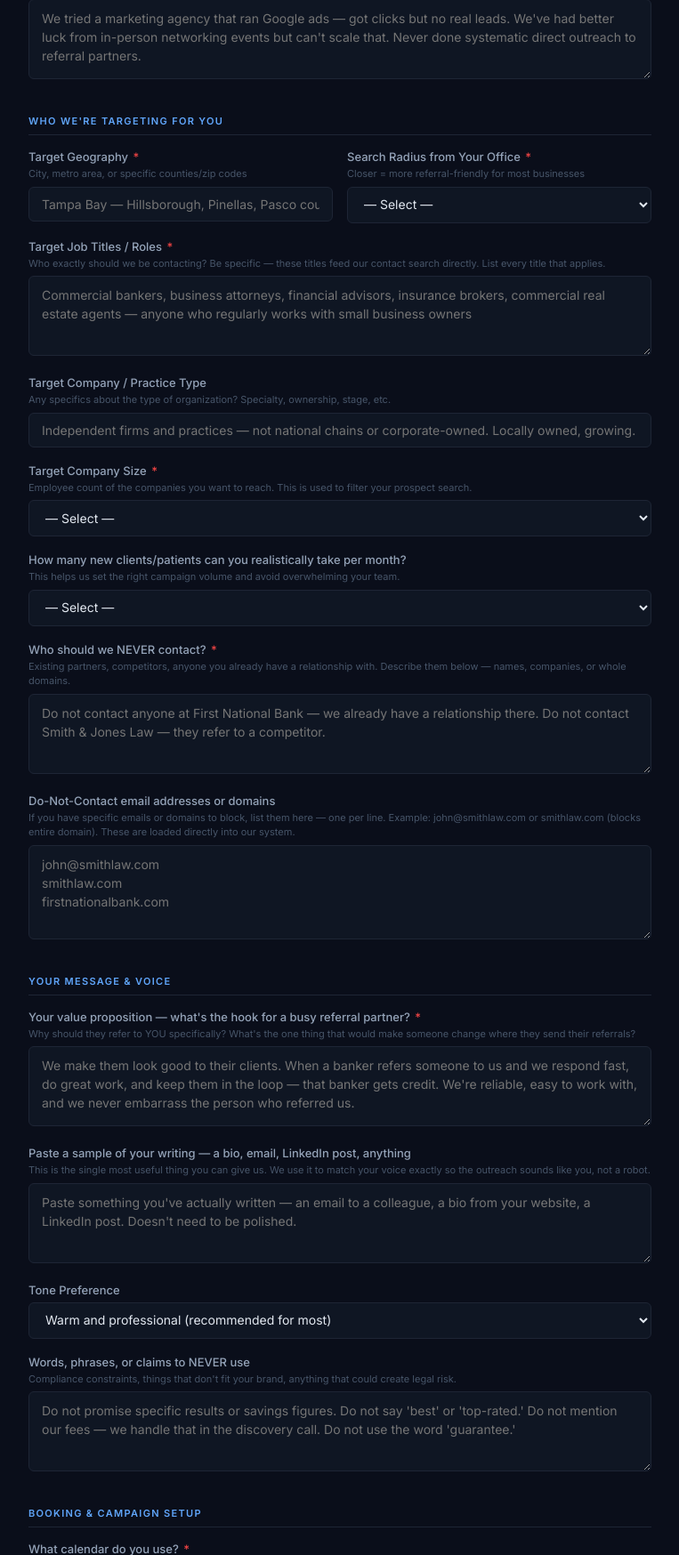
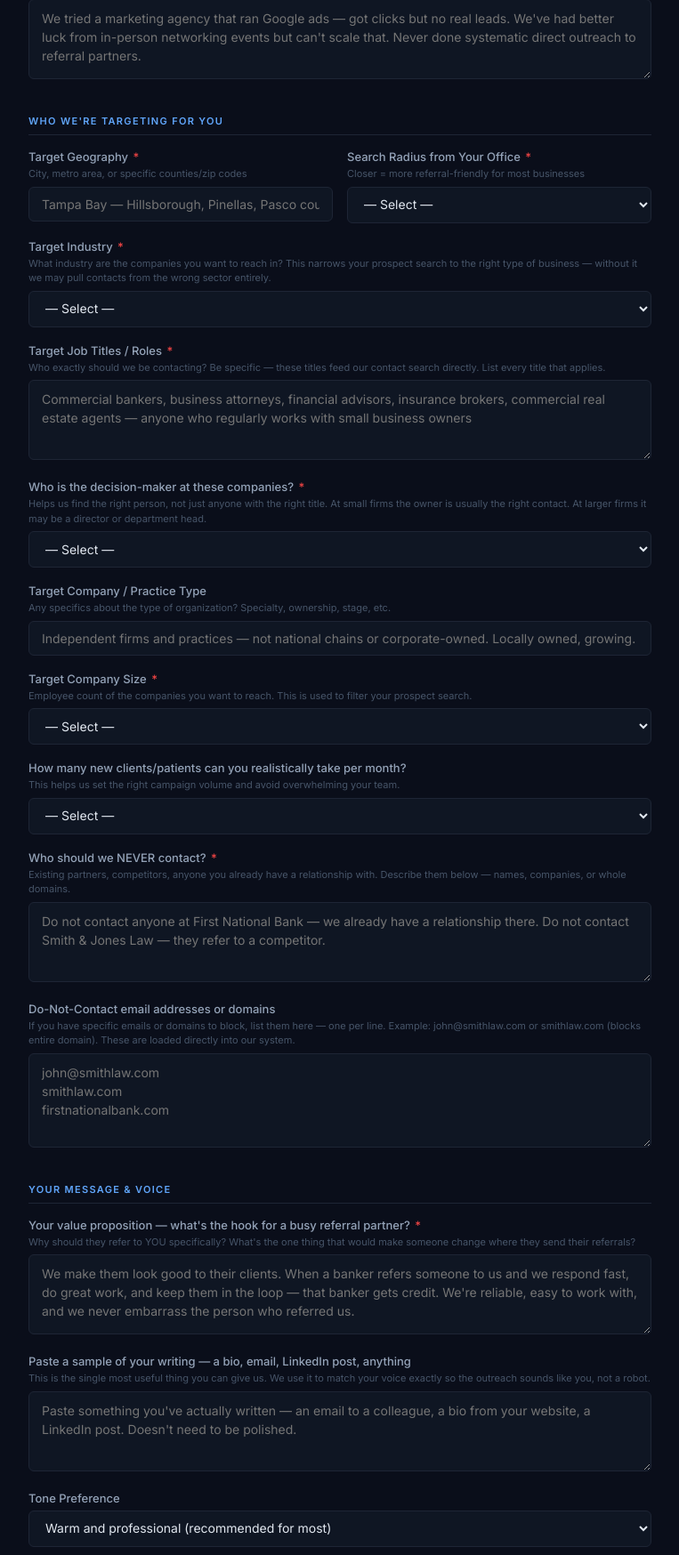
Before and after one commit to BotGob/argusreach-ops, a Flask app: page /intake in a window 1280 px wide. Shown: the part 1455-3203 px from the top of the page at 89% size, without its empty margins (258-1021 px from the left). Run offline with Flask 3, Linux system fonts and the light colour scheme.

Commit message:
feat: industry + seniority fields in intake form, wired into Apollo search filters

```diff
--- a/admin/app.py
+++ b/admin/app.py
@@ -985,6 +985,8 @@ def intake():
             "target_radius":        f.get("target_radius","").strip(),
             "target_titles":        f.get("target_titles","").strip(),
             "target_company_type":  f.get("target_company_type","").strip(),
+            "target_industry":      f.get("target_industry","").strip(),
+            "target_seniority":     f.get("target_seniority","").strip(),
             "target_company_size":  f.get("target_company_size","").strip(),
             "monthly_capacity":     f.get("monthly_capacity","").strip(),
             "dnc_notes":            f.get("dnc_notes","").strip(),
@@ -1088,6 +1090,8 @@ def intake_approve(intake_id):
             "_prior_outreach":       intake.get("prior_outreach",""),
             "_dnc_notes":            intake.get("dnc_notes",""),
             "_dnc_emails":           intake.get("dnc_emails",""),
+            "_target_industry":      intake.get("target_industry",""),
+            "_target_seniority":     intake.get("target_seniority",""),
             "_target_company_size":  intake.get("target_company_size",""),
             "_desired_action":       intake.get("desired_action","book_call"),
             "_has_existing_list":    intake.get("has_existing_list","no"),
--- a/admin/templates/intake_form.html
+++ b/admin/templates/intake_form.html
@@ -162,10 +162,46 @@
       </div>
     </div>
     <div class="field">
+      <label>Target Industry <span class="req">*</span>
+        <span class="hint">What industry are the companies you want to reach in? This narrows your prospect search to the right type of business — without it we may pull contacts from the wrong sector entirely.</span>
+      </label>
+      <select name="target_industry" required>
+        <option value="">— Select —</option>
+        <option value="healthcare">Healthcare (hospitals, clinics, medical practices)</option>
+        <option value="physical_therapy">Physical Therapy / Rehab</option>
+        <option value="accounting">Accounting / Bookkeeping / CPA</option>
+        <option value="legal">Legal / Law Firms</option>
+        <option value="real_estate">Real Estate</option>
+        <option value="financial_services">Financial Services / Wealth Management</option>
+        <option value="insurance">Insurance</option>
+        <option value="banking">Banking / Lending</option>
+        <option value="construction">Construction / Contracting</option>
+        <option value="technology">Technology / SaaS</option>
+        <option value="marketing">Marketing / Advertising / PR</option>
+        <option value="retail">Retail</option>
+        <option value="hospitality">Hospitality / Food &amp; Beverage</option>
+        <option value="nonprofit">Nonprofit</option>
+        <option value="other">Other — I'll describe below</option>
+      </select>
+    </div>
+    <div class="field">
       <label>Target Job Titles / Roles <span class="req">*</span>
         <span class="hint">Who exactly should we be contacting? Be specific — these titles feed our contact search directly. List every title that applies.</span>
       </label>
       <textarea name="target_titles" required placeholder="Commercial bankers, business attorneys, financial advisors, insurance brokers, commercial real estate agents — anyone who regularly works with small business owners"></textarea>
+    </div>
+    <div class="field">
+      <label>Who is the decision-maker at these companies? <span class="req">*</span>
+        <span class="hint">Helps us find the right person, not just anyone with the right title. At small firms the owner is usually the right contact. At larger firms it may be a director or department head.</span>
+      </label>
+      <select name="target_seniority" required>
+        <option value="">— Select —</option>
+        <option value="owner_founder">Owner / Founder / Partner (decision maker at small firms)</option>
+        <option value="c_suite">C-Suite (CEO, COO, CMO, etc.)</option>
+        <option value="vp_director">VP / Director</option>
+        <option value="manager">Manager / Team Lead</option>
+        <option value="any">Anyone with the right title — seniority doesn't matter</option>
+      </select>
     </div>
     <div class="field">
       <label>Target Company / Practice Type
```
Also changed, not shown: tools/monthly_cycle.py (+44 -8 lines).
